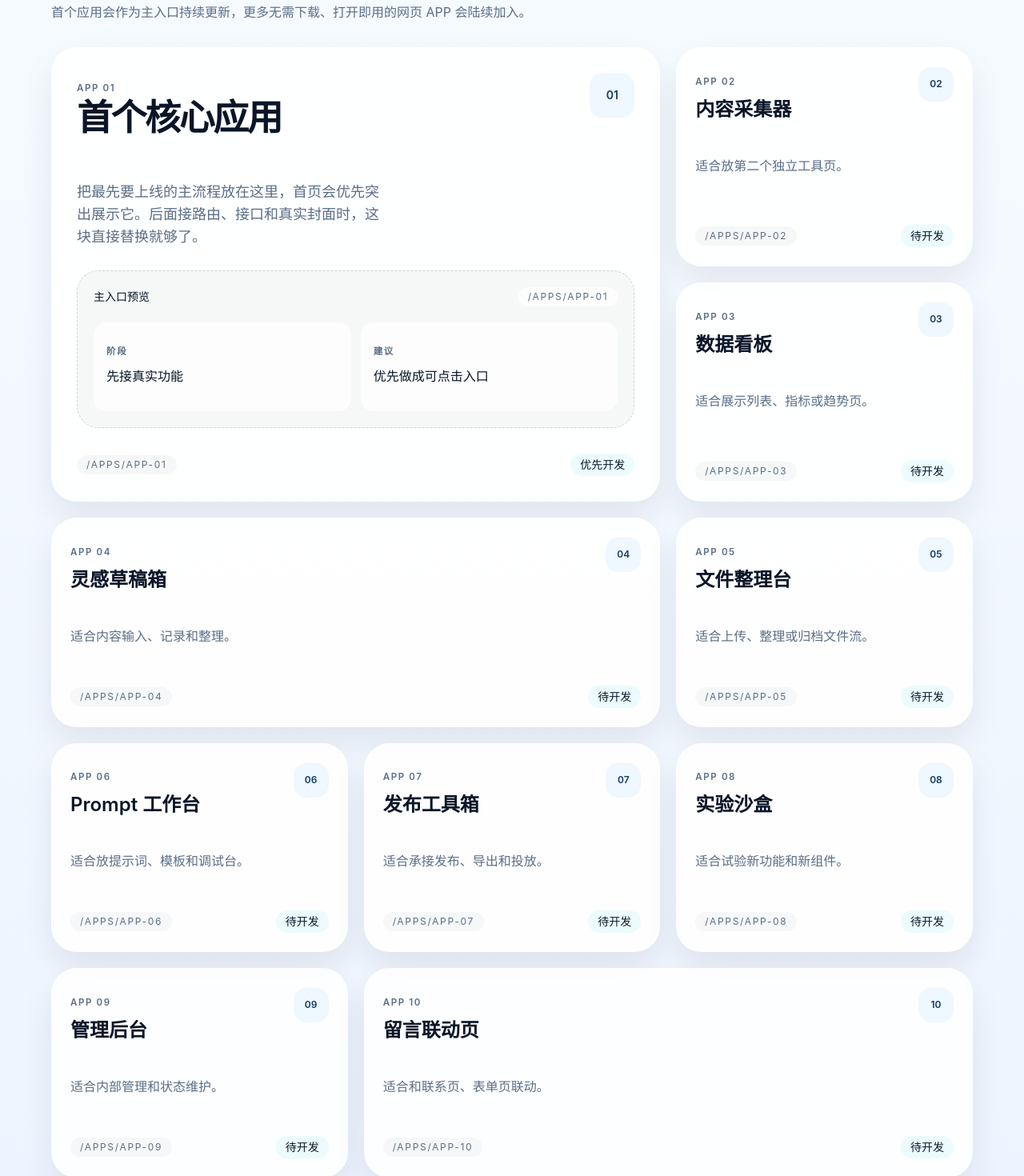
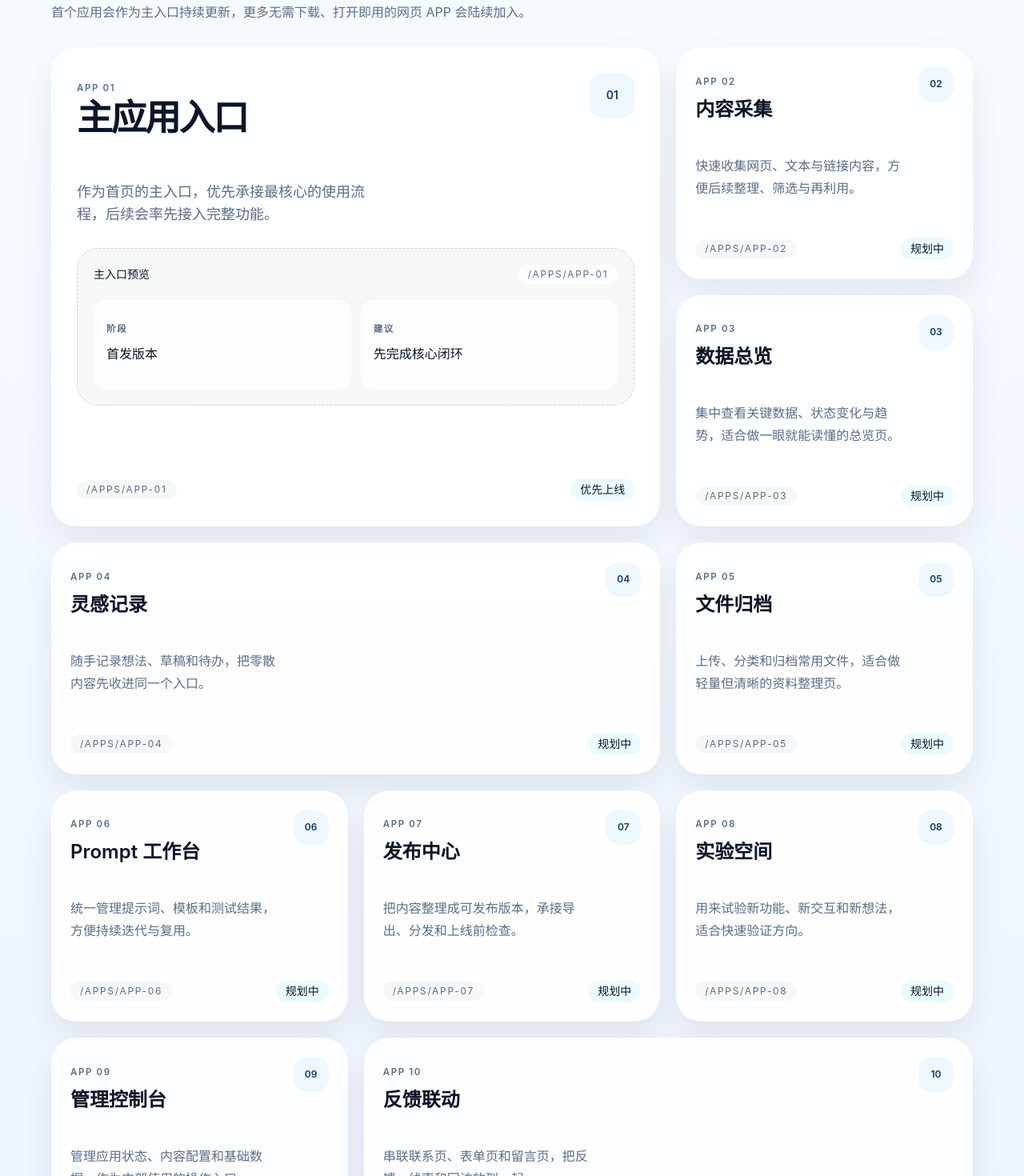
Before and after one commit to ThaneJoss/webapps, a Vue app: page / in a window 1280 px wide. Shown: the part 940-2410 px from the top of the page at 80% size. Built offline with nearby package versions, Linux system fonts and the light colour scheme.

Commit message:
copy: 优化首页 10 个应用文案

```diff
--- a/src/views/HomeView.vue
+++ b/src/views/HomeView.vue
@@ -129,24 +129,24 @@ const homeApps = [
   {
     id: 'app-01',
     label: 'App 01',
-    title: '首个核心应用',
+    title: '主应用入口',
     badge: '01',
-    status: '优先开发',
+    status: '优先上线',
     path: '/apps/app-01',
-    description: '把最先要上线的主流程放在这里，首页会优先突出展示它。后面接路由、接口和真实封面时，这块直接替换就够了。',
-    phase: '先接真实功能',
-    tip: '优先做成可点击入口',
+    description: '作为首页的主入口，优先承接最核心的使用流程，后续会率先接入完整功能。',
+    phase: '首发版本',
+    tip: '先完成核心闭环',
     featured: true,
     boardClass: 'home-app-card--area-feature'
   },
   {
     id: 'app-02',
     label: 'App 02',
-    title: '内容采集器',
+    title: '内容采集',
     badge: '02',
-    status: '待开发',
+    status: '规划中',
     path: '/apps/app-02',
-    description: '适合放第二个独立工具页。',
+    description: '快速收集网页、文本与链接内容，方便后续整理、筛选与再利用。',
     phase: '待补业务内容',
     tip: '后续扩展',
     featured: false,
@@ -155,11 +155,11 @@ const homeApps = [
   {
     id: 'app-03',
     label: 'App 03',
-    title: '数据看板',
+    title: '数据总览',
     badge: '03',
-    status: '待开发',
+    status: '规划中',
     path: '/apps/app-03',
-    description: '适合展示列表、指标或趋势页。',
+    description: '集中查看关键数据、状态变化与趋势，适合做一眼就能读懂的总览页。',
     phase: '待定义结构',
     tip: '后续扩展',
     featured: false,
@@ -168,11 +168,11 @@ const homeApps = [
   {
     id: 'app-04',
     label: 'App 04',
-    title: '灵感草稿箱',
+    title: '灵感记录',
     badge: '04',
-    status: '待开发',
+    status: '规划中',
     path: '/apps/app-04',
-    description: '适合内容输入、记录和整理。',
+    description: '随手记录想法、草稿和待办，把零散内容先收进同一个入口。',
     phase: '待接表单交互',
     tip: '后续扩展',
     featured: false,
@@ -181,11 +181,11 @@ const homeApps = [
   {
     id: 'app-05',
     label: 'App 05',
-    title: '文件整理台',
+    title: '文件归档',
     badge: '05',
-    status: '待开发',
+    status: '规划中',
     path: '/apps/app-05',
-    description: '适合上传、整理或归档文件流。',
+    description: '上传、分类和归档常用文件，适合做轻量但清晰的资料整理页。',
     phase: '待接上传流程',
     tip: '后续扩展',
     featured: false,
@@ -196,9 +196,9 @@ const homeApps = [
     label: 'App 06',
     title: 'Prompt 工作台',
     badge: '06',
-    status: '待开发',
+    status: '规划中',
     path: '/apps/app-06',
-    description: '适合放提示词、模板和调试台。',
+    description: '统一管理提示词、模板和测试结果，方便持续迭代与复用。',
     phase: '待补工作流',
     tip: '后续扩展',
     featured: false,
@@ -207,11 +207,11 @@ const homeApps = [
   {
     id: 'app-07',
     label: 'App 07',
-    title: '发布工具箱',
+    title: '发布中心',
     badge: '07',
-    status: '待开发',
+    status: '规划中',
     path: '/apps/app-07',
-    description: '适合承接发布、导出和投放。',
+    description: '把内容整理成可发布版本，承接导出、分发和上线前检查。',
     phase: '待接操作面板',
     tip: '后续扩展',
     featured: false,
@@ -220,11 +220,11 @@ const homeApps = [
   {
     id: 'app-08',
     label: 'App 08',
-    title: '实验沙盒',
+    title: '实验空间',
     badge: '08',
-    status: '待开发',
+    status: '规划中',
     path: '/apps/app-08',
-    description: '适合试验新功能和新组件。',
+    description: '用来试验新功能、新交互和新想法，适合快速验证方向。',
     phase: '待搭实验区',
     tip: '后续扩展',
     featured: false,
@@ -233,11 +233,11 @@ const homeApps = [
   {
     id: 'app-09',
     label: 'App 09',
-    title: '管理后台',
+    title: '管理控制台',
     badge: '09',
-    status: '待开发',
+    status: '规划中',
     path: '/apps/app-09',
-    description: '适合内部管理和状态维护。',
+    description: '管理应用状态、内容配置和基础数据，作为内部使用的操作入口。',
     phase: '待补权限逻辑',
     tip: '后续扩展',
     featured: false,
@@ -246,11 +246,11 @@ const homeApps = [
   {
     id: 'app-10',
     label: 'App 10',
-    title: '留言联动页',
+    title: '反馈联动',
     badge: '10',
-    status: '待开发',
+    status: '规划中',
     path: '/apps/app-10',
-    description: '适合和联系页、表单页联动。',
+    description: '串联联系页、表单页和留言页，把反馈、线索和回访放到一起。',
     phase: '待接联动入口',
     tip: '后续扩展',
     featured: false,
```
Also changed, not shown: 1 other file (tests, documents, lock files or other folders).
